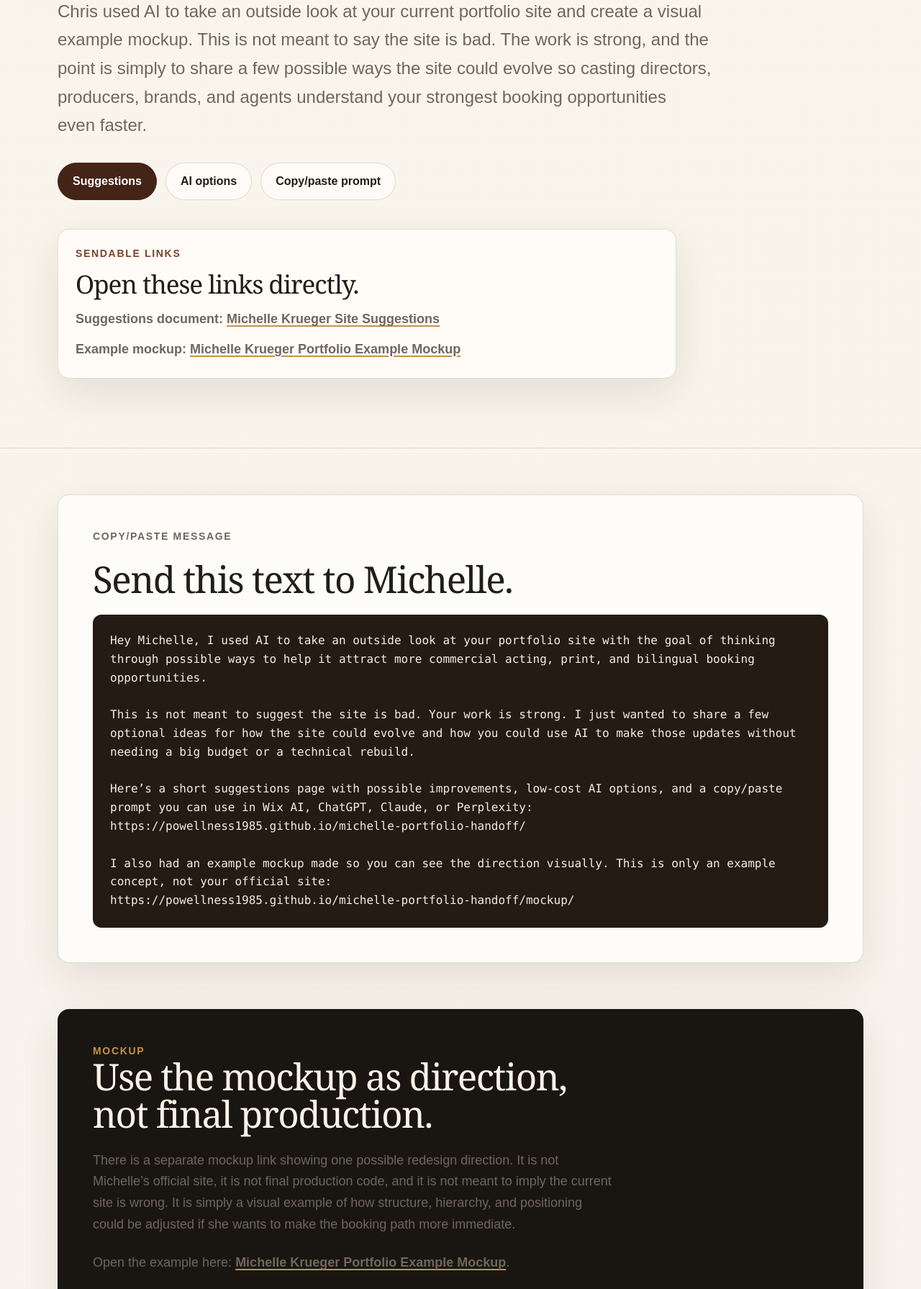
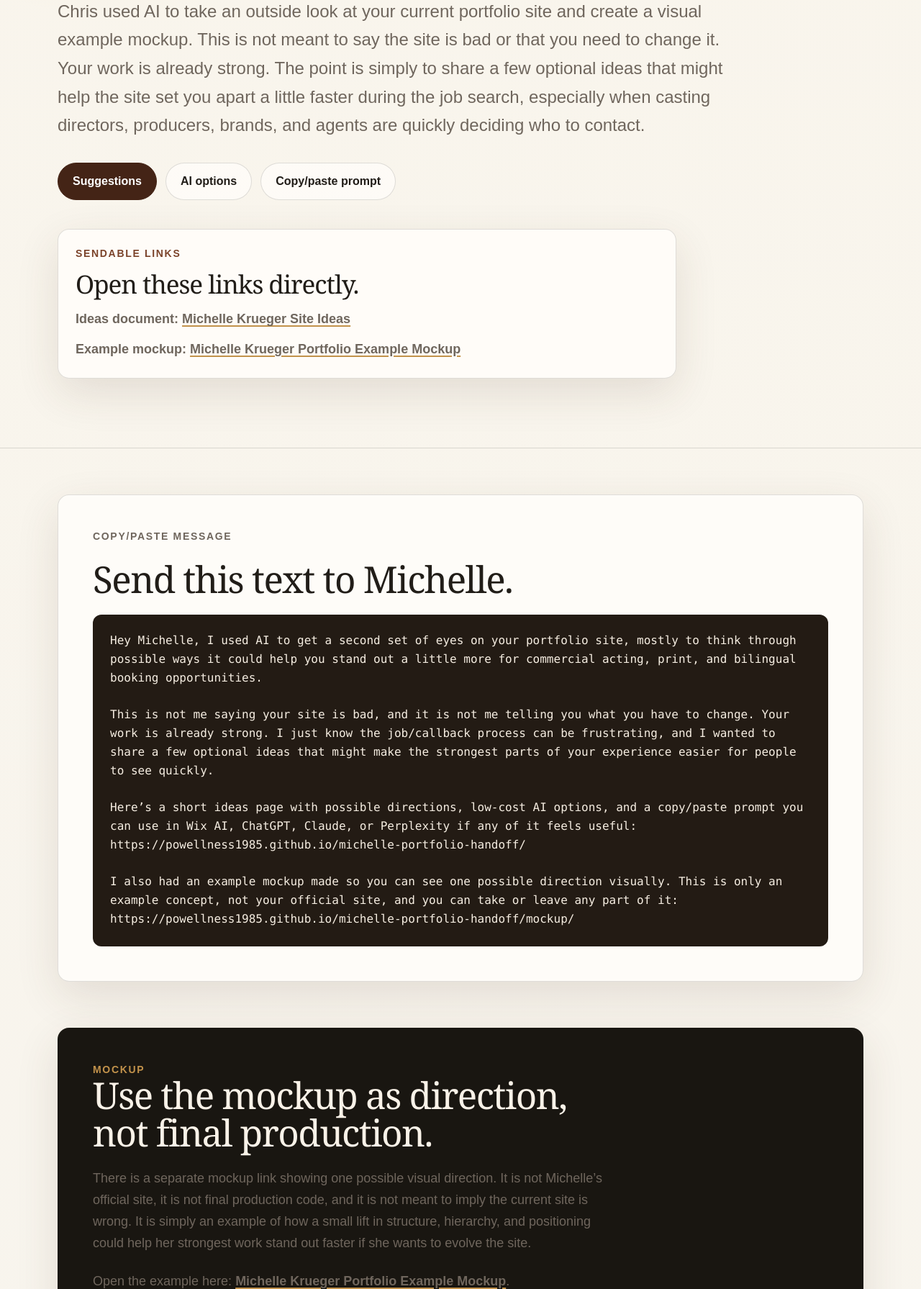
Before and after one commit to powellness1985/michelle-portfolio-handoff, a plain HTML site: page index.html in a window 1280 px wide. Shown: the part 423-2214 px from the top of the page at 72% size. Drawn offline with Linux system fonts and the light colour scheme; a web font is replaced by a local one.

Commit message:
Reframe as supportive optional ideas

```diff
--- a/index.html
+++ b/index.html
@@ -3,16 +3,16 @@
   <head>
     <meta charset="UTF-8" />
     <meta name="viewport" content="width=device-width, initial-scale=1.0" />
-    <title>Michelle Krueger Portfolio Site Suggestions</title>
+    <title>Michelle Krueger Portfolio Site Ideas</title>
     <meta
       name="description"
-      content="AI-assisted portfolio site suggestions for Michelle Krueger with optional improvements, AI options, costs, limitations, and a copy/paste prompt."
+      content="AI-assisted portfolio site ideas for Michelle Krueger with optional ways to help the site stand out, AI options, costs, limitations, and a copy/paste prompt."
     />
     <meta name="robots" content="noindex,nofollow,noarchive" />
-    <meta property="og:title" content="Michelle Krueger Portfolio Site Suggestions" />
+    <meta property="og:title" content="Michelle Krueger Portfolio Site Ideas" />
     <meta
       property="og:description"
-      content="Optional suggestions, why they may help, and how Michelle can use affordable AI tools to evolve her Wix portfolio."
+      content="Optional ideas, why they may help, and how Michelle can use affordable AI tools to evolve her Wix portfolio if she wants to."
     />
     <meta property="og:type" content="article" />
     <link rel="preconnect" href="https://api.fontshare.com" />
@@ -27,13 +27,14 @@
 
     <header class="page-header">
       <div class="header-inner">
-        <p class="kicker">AI-assisted portfolio suggestions</p>
-        <h1>Michelle Krueger Portfolio Site Suggestions</h1>
+        <p class="kicker">AI-assisted portfolio ideas</p>
+        <h1>Michelle Krueger Portfolio Site Ideas</h1>
         <p class="intro">
           Chris used AI to take an outside look at your current portfolio site and create a visual
-          example mockup. This is not meant to say the site is bad. The work is strong, and the point is
-          simply to share a few possible ways the site could evolve so casting directors, producers,
-          brands, and agents understand your strongest booking opportunities even faster.
+          example mockup. This is not meant to say the site is bad or that you need to change it. Your
+          work is already strong. The point is simply to share a few optional ideas that might help the
+          site set you apart a little faster during the job search, especially when casting directors,
+          producers, brands, and agents are quickly deciding who to contact.
         </p>
         <div class="header-actions" aria-label="Quick links">
           <a class="button primary" href="#changes">Suggestions</a>
@@ -45,8 +46,8 @@
           <h2>Open these links directly.</h2>
           <ul class="link-list">
             <li>
-              <strong>Suggestions document:</strong>
-              <a href="./">Michelle Krueger Site Suggestions</a>
+              <strong>Ideas document:</strong>
+              <a href="./">Michelle Krueger Site Ideas</a>
             </li>
             <li>
               <strong>Example mockup:</strong>
@@ -61,14 +62,14 @@
       <section class="panel copy-message" aria-labelledby="copy-message-title">
         <p class="section-label">Copy/paste message</p>
         <h2 id="copy-message-title">Send this text to Michelle.</h2>
-        <pre><code>Hey Michelle, I used AI to take an outside look at your portfolio site with the goal of thinking through possible ways to help it attract more commercial acting, print, and bilingual booking opportunities.
+        <pre><code>Hey Michelle, I used AI to get a second set of eyes on your portfolio site, mostly to think through possible ways it could help you stand out a little more for commercial acting, print, and bilingual booking opportunities.
 
-This is not meant to suggest the site is bad. Your work is strong. I just wanted to share a few optional ideas for how the site could evolve and how you could use AI to make those updates without needing a big budget or a technical rebuild.
+This is not me saying your site is bad, and it is not me telling you what you have to change. Your work is already strong. I just know the job/callback process can be frustrating, and I wanted to share a few optional ideas that might make the strongest parts of your experience easier for people to see quickly.
 
-Here’s a short suggestions page with possible improvements, low-cost AI options, and a copy/paste prompt you can use in Wix AI, ChatGPT, Claude, or Perplexity:
+Here’s a short ideas page with possible directions, low-cost AI options, and a copy/paste prompt you can use in Wix AI, ChatGPT, Claude, or Perplexity if any of it feels useful:
 https://powellness1985.github.io/michelle-portfolio-handoff/
 
-I also had an example mockup made so you can see the direction visually. This is only an example concept, not your official site:
+I also had an example mockup made so you can see one possible direction visually. This is only an example concept, not your official site, and you can take or leave any part of it:
 https://powellness1985.github.io/michelle-portfolio-handoff/mockup/</code></pre>
       </section>
 
@@ -78,10 +79,10 @@ https://powellness1985.github.io/michelle-portfolio-handoff/mockup/</code></pre>
           <h2 id="mockup-title">Use the mockup as direction, not final production.</h2>
         </div>
         <p>
-          There is a separate mockup link showing one possible redesign direction. It is not Michelle’s
+          There is a separate mockup link showing one possible visual direction. It is not Michelle’s
           official site, it is not final production code, and it is not meant to imply the current site is
-          wrong. It is simply a visual example of how structure, hierarchy, and positioning could be
-          adjusted if she wants to make the booking path more immediate.
+          wrong. It is simply an example of how a small lift in structure, hierarchy, and positioning
+          could help her strongest work stand out faster if she wants to evolve the site.
         </p>
         <p>
           Open the example here:
@@ -99,7 +100,7 @@ https://powellness1985.github.io/michelle-portfolio-handoff/mockup/</code></pre>
       <section class="content-grid" aria-labelledby="main-recommendation">
         <div class="section-heading">
           <p class="section-label">Positioning idea</p>
-          <h2 id="main-recommendation">Consider leading with the clearest booking identity.</h2>
+          <h2 id="main-recommendation">One way to help the site set her apart.</h2>
         </div>
         <div class="copy">
           <blockquote>
@@ -121,8 +122,8 @@ https://powellness1985.github.io/michelle-portfolio-handoff/mockup/</code></pre>
 
       <section class="content-grid" id="changes" aria-labelledby="changes-title">
         <div class="section-heading">
-          <p class="section-label">Suggestions</p>
-          <h2 id="changes-title">Seven optional updates that could help the site work harder.</h2>
+          <p class="section-label">Optional ideas</p>
+          <h2 id="changes-title">Seven possible updates that could help the site support the job search.</h2>
         </div>
         <div class="cards">
           <article class="card">
@@ -346,13 +347,13 @@ Important:
           <li>How can they watch her reel?</li>
           <li>How can they contact her?</li>
         </ol>
-        <p>Answering those questions a little faster could make the site feel more immediately bookable.</p>
+        <p>Answering those questions a little faster could help the right people understand her fit sooner.</p>
       </section>
     </main>
 
     <footer class="footer">
       <p>
-        Prepared as an AI-assisted suggestions page. Costs and tool features should be checked before
+        Prepared as an AI-assisted ideas page. Costs and tool features should be checked before
         purchase because plans change.
       </p>
       <nav aria-label="Sources">
```
